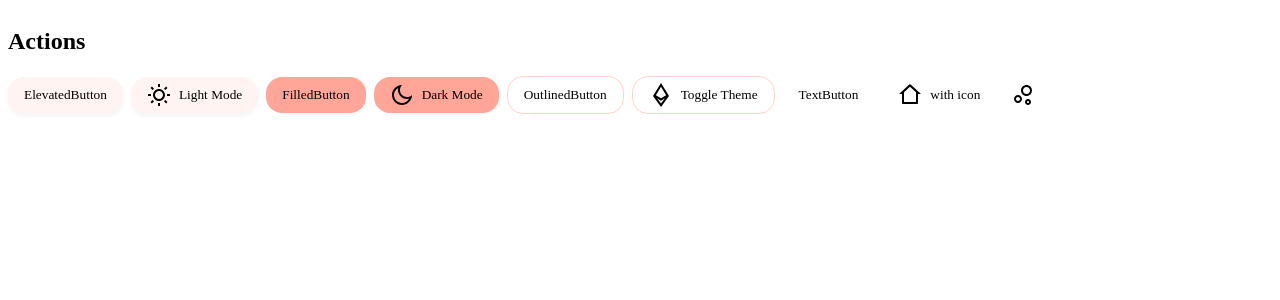
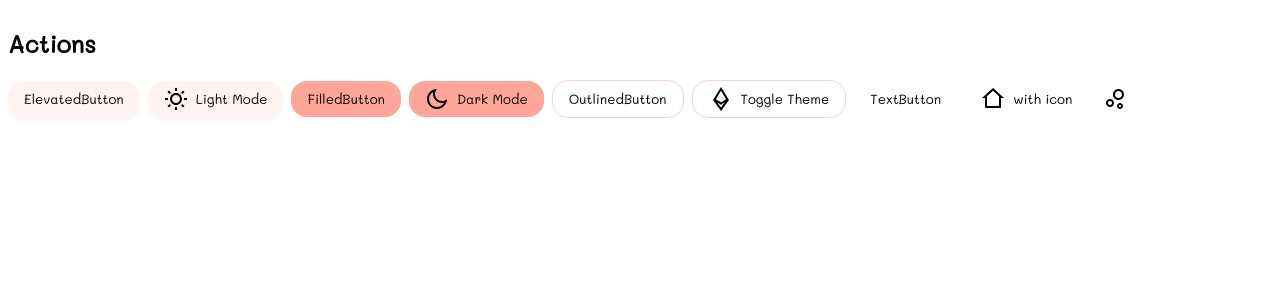
Before and after one commit to cuikho210/vuuui, a React (Vite) app: page / in a window 1280 px wide. Shown: the top 300 px of the page. Built offline with nearby package versions, Linux system fonts and the light colour scheme.

Commit message:
Add mali font-family

```diff
--- a/package.json
+++ b/package.json
@@ -10,6 +10,7 @@
     "preview": "vite preview"
   },
   "dependencies": {
+    "@fontsource/mali": "^5.0.18",
     "@remixicon/react": "^4.1.1",
     "react": "^18.2.0",
     "react-dom": "^18.2.0"
--- a/src/main.scss
+++ b/src/main.scss
@@ -1,4 +1,4 @@
-
+@import '@fontsource/mali';
 
 html, body {
 	margin: 0;
@@ -9,4 +9,5 @@ html, body {
 	color: var(--vuuui-color-text);
 	transition-property: background-color, color;
 	transition-duration: var(--vuuui-transition-duration);
+	font-family: 'Mali', cursive;
 }
```
Also changed, not shown: 1 other file (tests, documents, lock files or other folders).
